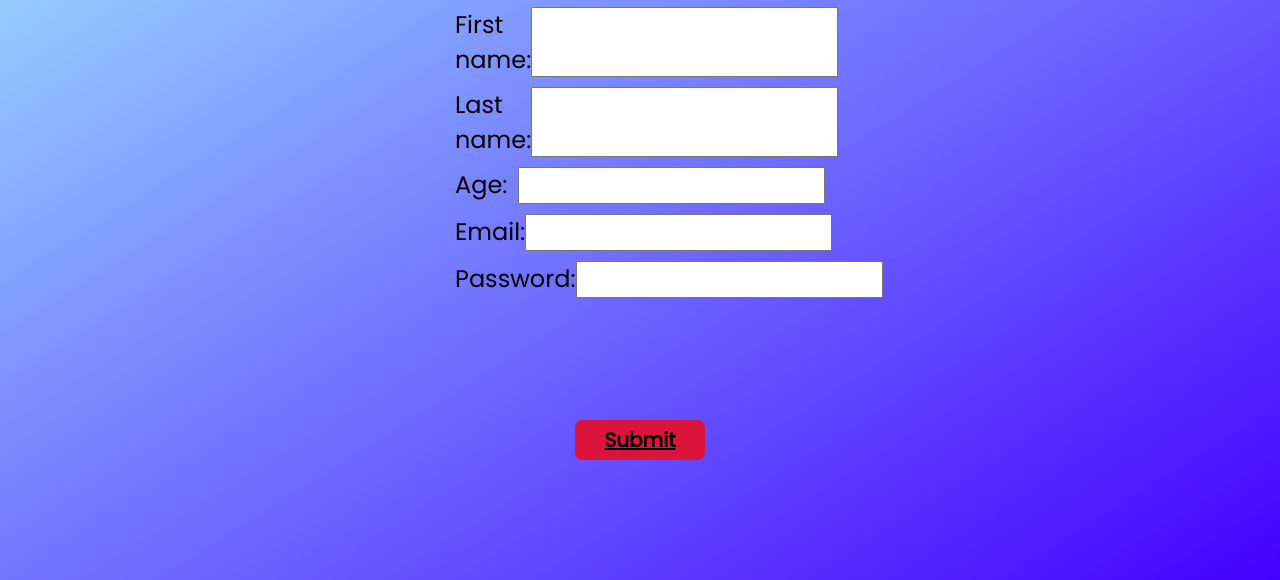
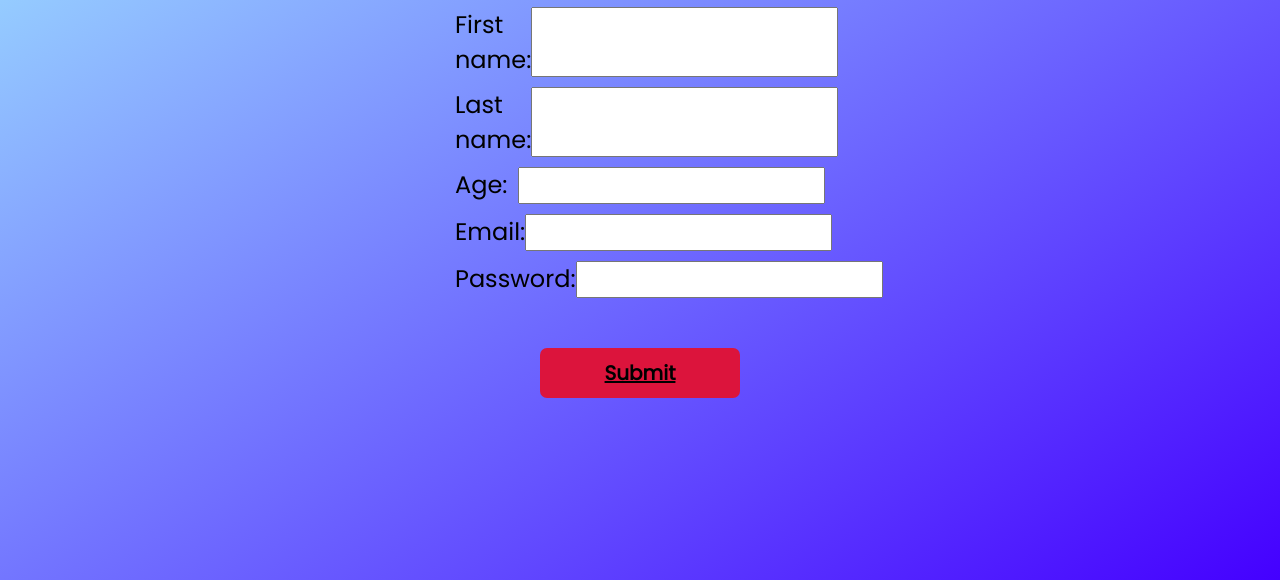
Before and after one commit to BruteForceMaestro/NISHACK2023, a plain HTML site: page registration.html in a window 1280 px wide. Shown: the part 220-800 px from the top of the page. Drawn offline with Linux system fonts and the light colour scheme.

Commit message:
fix btns

```diff
--- a/index.scss
+++ b/index.scss
@@ -212,9 +212,9 @@ html {
 }
 
 button {
-    width: 130px;
-    height: 40px;
-    margin: 0 auto;
+    width: 200px;
+    margin: 40px auto 0;
+    padding: 10px 0px;
     background-color: crimson;
     border: none;
     text-decoration: underline;
@@ -223,6 +223,7 @@ button {
     font-weight: 700;
     border-radius: 7px;
     color: black;
+    cursor: pointer;
 }
 
 .button:active {
--- a/scss/_reg.scss
+++ b/scss/_reg.scss
@@ -4,8 +4,6 @@
     margin: 0 auto;
     display: flex;
     flex-flow: column nowrap;
-    justify-content: space-between;
-    margin-bottom: 100px;
 }
 .signup-text {
     font-size: 40px;
--- a/test/test.js
+++ b/test/test.js
@@ -216,7 +216,7 @@ const default_aspects = {
 }
 
 
-const dev = true; // true if in development environment. disables test for lazy
+const dev = false; // true if in development environment. disables test for lazy
 
 function loadIntoResults(){
     const prof = document.querySelector('#results_profession')
```
Also changed, not shown: css/index.css.
